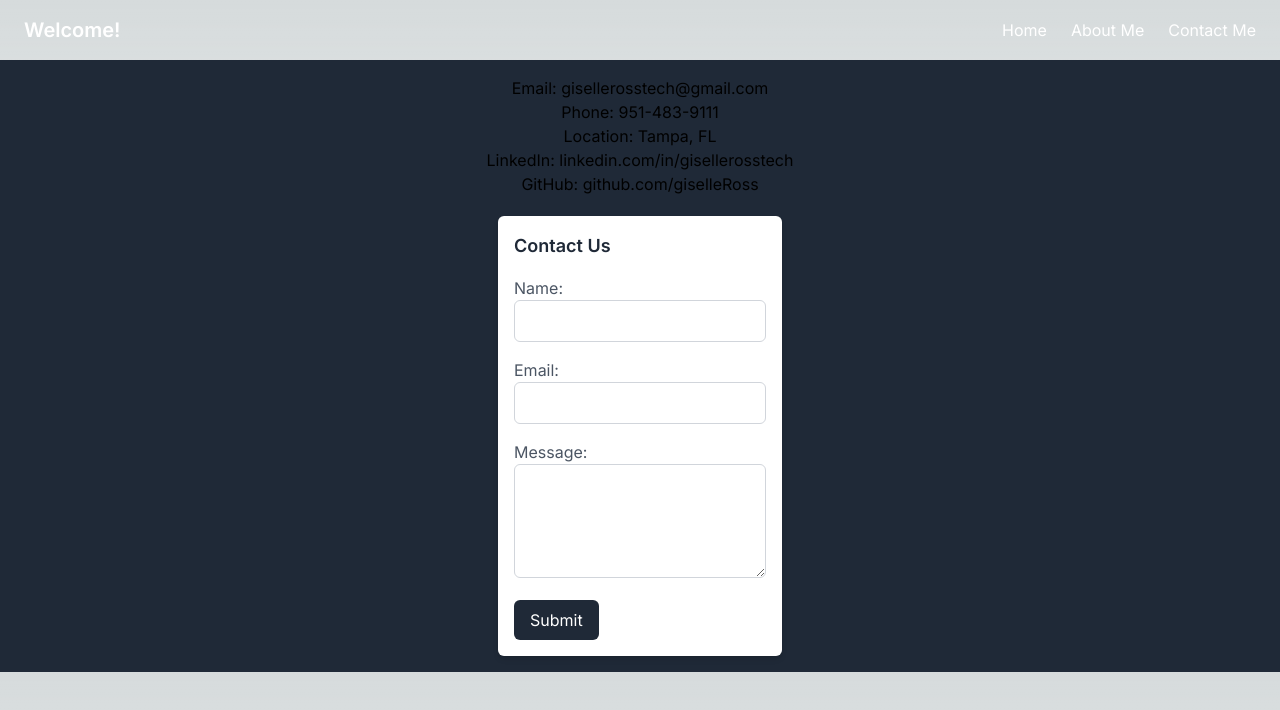
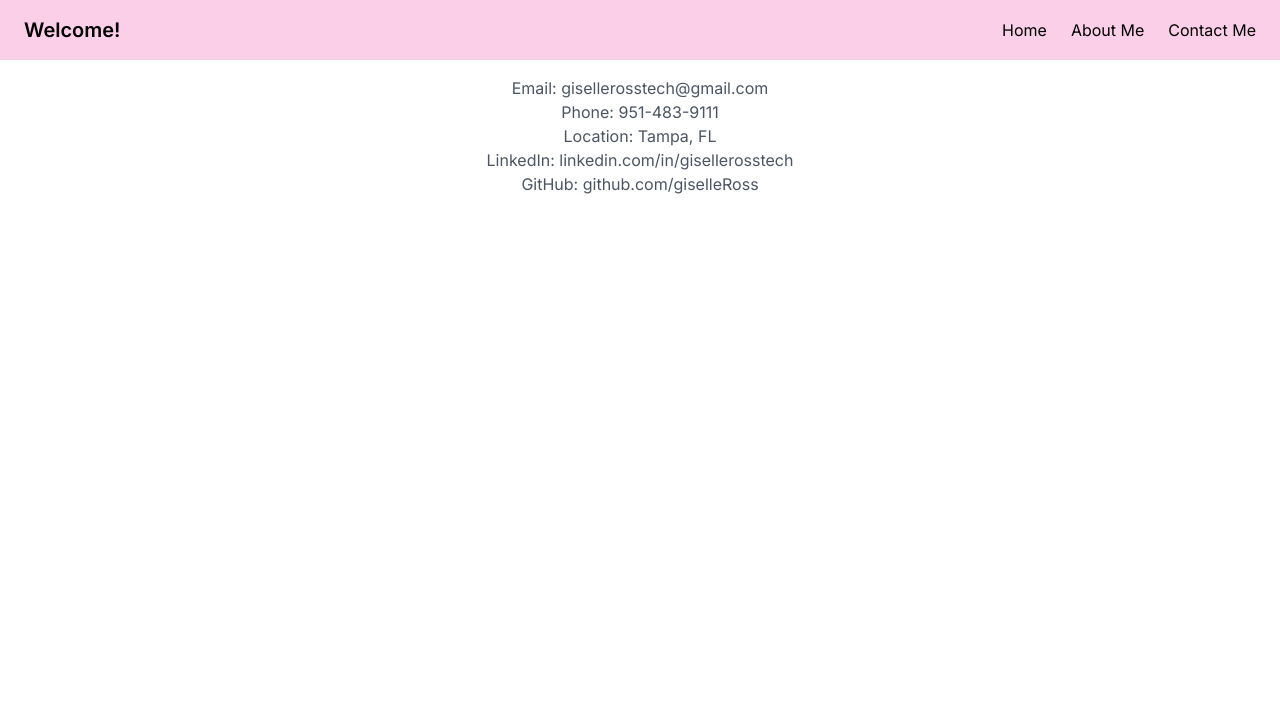
Before and after one commit to giselleRoss/Portfoli2, a Next.js app: page /contactMe in a window 1280 px wide. Shown: the top 710 px of the page. Built offline with nearby package versions, Linux system fonts and the light colour scheme.

Commit message:
structure

```diff
--- a/app/aboutMe/page.js
+++ b/app/aboutMe/page.js
@@ -1,12 +1,14 @@
-import React from 'react'
-import Header from '../components/Header'
+import React from "react";
+import Header from "../components/Header";
+import Image from "next/image";
+import me from "../../public/me.jpg";
+import Aboutme from "../components/aboutme";
 
 export default function About() {
   return (
     <>
-    <Header/>
-    <div>About Me</div>
+      <Header />
+      <Aboutme />
     </>
-
-  )
+  );
 }
--- a/app/components/Header.js
+++ b/app/components/Header.js
@@ -1,19 +1,18 @@
-import Link from 'next/link';
-import React from 'react';
+import Link from "next/link";
+import React from "react";
 
 export default function Header() {
   return (
-    <div className="bg-black-800 py-4 px-6 flex flex-wrap justify-between items-center">
+    <div className="bg-pink-200 py-4 px-6 flex flex-wrap justify-between items-center">
       <div className="flex items-center">
         <Link href="/">
-          <span className="text-white text-xl font-semibold">Welcome!</span>
+          <span className="text-black text-xl font-semibold">Welcome!</span>
         </Link>
-
       </div>
 
       {/* Right Side (Navigation) */}
-      <div className="text-white space-x-6 flex flex-wrap items-center">
-        <Link href="/home">Home</Link>
+      <div className="text-black space-x-6 flex flex-wrap items-center">
+        <Link href="/">Home</Link>
         <Link href="/aboutMe">About Me</Link>
         <Link href="/contactMe">Contact Me</Link>
       </div>
--- /dev/null
+++ b/app/components/aboutme.js
@@ -0,0 +1,34 @@
+import React from "react";
+import Image from "next/image";
+import me from "../../public/me.jpg";
+const Aboutme = () => {
+  return (
+    <>
+      <section className="text-gray-600 body-font">
+        <div className="container px-5 py-24 mx-auto flex flex-wrap">
+          <h2 className="sm:text-3xl text-2xl text-black-900 font-medium title-font mb-2 md:w-2/5">
+            About Me
+          </h2>
+          <Image src={me} width={150} height={150} />
+          <div className="md:w-3/5 md:pl-6">
+            <p className="leading-relaxed text-base">
+              I am a full stack developer with a passion for learning and
+              creating. I am currently enrolled in the University of Arizona
+              Coding Bootcamp and will be graduating in August 2021. I have a
+              background in the medical field and have been working in the
+              medical field for the past 10 years. I am looking forward to a new
+              career in the tech industry and am excited to see where this new
+              journey takes me.{" "}
+            </p>
+            <div className="flex md:mt-4 mt-6">
+              <a className="text-indigo-500">LinkedIn</a>
+              <a className="ml-2 text-indigo-500">GitHub</a>
+            </div>
+          </div>
+        </div>
+      </section>
+    </>
+  );
+};
+
+export default Aboutme;
--- /dev/null
+++ b/app/components/contactme.js
@@ -0,0 +1,39 @@
+import React from "react";
+import Header from "../components/Header";
+import Link from "next/link";
+
+export default function Contact() {
+  return (
+    <>
+      <section className="text-gray-600 body-font relative">
+        <div className=" py-4 px-6 flex flex-col items-center justify-center">
+          <div style={{ textAlign: "center", marginBottom: "20px" }}>
+            <p>Email: gisellerosstech@gmail.com</p>
+            <p>Phone: 951-483-9111</p>
+            <p>Location: Tampa, FL</p>
+            <p>
+              LinkedIn:{" "}
+              <a
+                href="https://www.linkedin.com/in/gisellerosstech"
+                target="_blank"
+                rel="noopener noreferrer"
+              >
+                linkedin.com/in/gisellerosstech
+              </a>
+            </p>
+            <p>
+              GitHub:{" "}
+              <a
+                href="https://github.com/giselleRoss"
+                target="_blank"
+                rel="noopener noreferrer"
+              >
+                github.com/giselleRoss
+              </a>
+            </p>
+          </div>
+        </div>
+      </section>
+    </>
+  );
+}
--- a/app/contactMe/page.js
+++ b/app/contactMe/page.js
@@ -1,68 +1,12 @@
 import React from "react";
 import Header from "../components/Header";
 import Link from "next/link";
-
-export default function Contact() {
+import Contact from "../components/contactme";
+export default function Contactpage() {
   return (
     <>
       <Header />
-
-
-
-      <div className="bg-gray-800 py-4 px-6 flex flex-col items-center justify-center">
-        <div style={{ textAlign: 'center', marginBottom: '20px' }}>
-          <p>Email: gisellerosstech@gmail.com</p>
-          <p>Phone: 951-483-9111</p>
-          <p>Location: Tampa, FL</p>
-          <p>LinkedIn: <a href="https://www.linkedin.com/in/gisellerosstech" target="_blank" rel="noopener noreferrer">linkedin.com/in/gisellerosstech</a></p>
-          <p>GitHub: <a href="https://github.com/giselleRoss" target="_blank" rel="noopener noreferrer">github.com/giselleRoss</a></p>
-        </div>
-        {/* Contact Form (Example) */}
-        <form className="bg-white p-4 rounded-md shadow-md">
-          <h2 className="text-gray-800 text-lg font-semibold mb-4">
-            Contact Us
-          </h2>
-          <div className="mb-4">
-            <label htmlFor="name" className="text-gray-600 block">
-              Name:
-            </label>
-            <input
-              type="text"
-              id="name"
-              name="name"
-              className="w-full p-2 border border-gray-300 rounded-md"
-            />
-          </div>
-          <div className="mb-4">
-            <label htmlFor="email" className="text-gray-600 block">
-              Email:
-            </label>
-            <input
-              type="email"
-              id="email"
-              name="email"
-              className="w-full p-2 border border-gray-300 rounded-md"
-            />
-          </div>
-          <div className="mb-4">
-            <label htmlFor="message" className="text-gray-600 block">
-              Message:
-            </label>
-            <textarea
-              id="message"
-              name="message"
-              rows="4"
-              className="w-full p-2 border border-gray-300 rounded-md"
-            ></textarea>
-          </div>
-          <button
-            type="submit"
-            className="bg-gray-800 text-white py-2 px-4 rounded-md"
-          >
-            Submit
-          </button>
-        </form>
-      </div>
+      <Contact />
     </>
   );
 }
--- a/app/globals.css
+++ b/app/globals.css
@@ -2,32 +2,4 @@
 @tailwind components;
 @tailwind utilities;
 
-:root {
-  --foreground-rgb: 0, 0, 0;
-  --background-start-rgb: 214, 219, 220;
-  --background-end-rgb: 255, 255, 255;
-}
-
-@media (prefers-color-scheme: dark) {
-  :root {
-    --foreground-rgb: 255, 255, 255;
-    --background-start-rgb: 0, 0, 0;
-    --background-end-rgb: 0, 0, 0;
-  }
-}
-
-body {
-  color: rgb(var(--foreground-rgb));
-  background: linear-gradient(
-      to bottom,
-      transparent,
-      rgb(var(--background-end-rgb))
-    )
-    rgb(var(--background-start-rgb));
-}
-
-@layer utilities {
-  .text-balance {
-    text-wrap: balance;
-  }
-}
+/* Path: app/tailwind.css */
--- a/app/home/page.js
+++ /dev/null
@@ -1,13 +0,0 @@
-import React from 'react'
-import Header from '../components/Header'
-
-export default function HomePage() {
-
-  return (
-    <>
-    <Header/>
-    <div>HomePage</div>
-    </>
-
-  )
-}
--- a/app/layout.js
+++ b/app/layout.js
@@ -4,8 +4,8 @@ import "./globals.css";
 const inter = Inter({ subsets: ["latin"] });
 
 export const metadata = {
-  title: "Create Next App",
-  description: "Generated by create next app",
+  title: "Giselles Portfolio",
+  description: "Giselle's Portfolio Site",
 };
 
 export default function RootLayout({ children }) {
```
Also changed, not shown: public/me.jpg (added).
